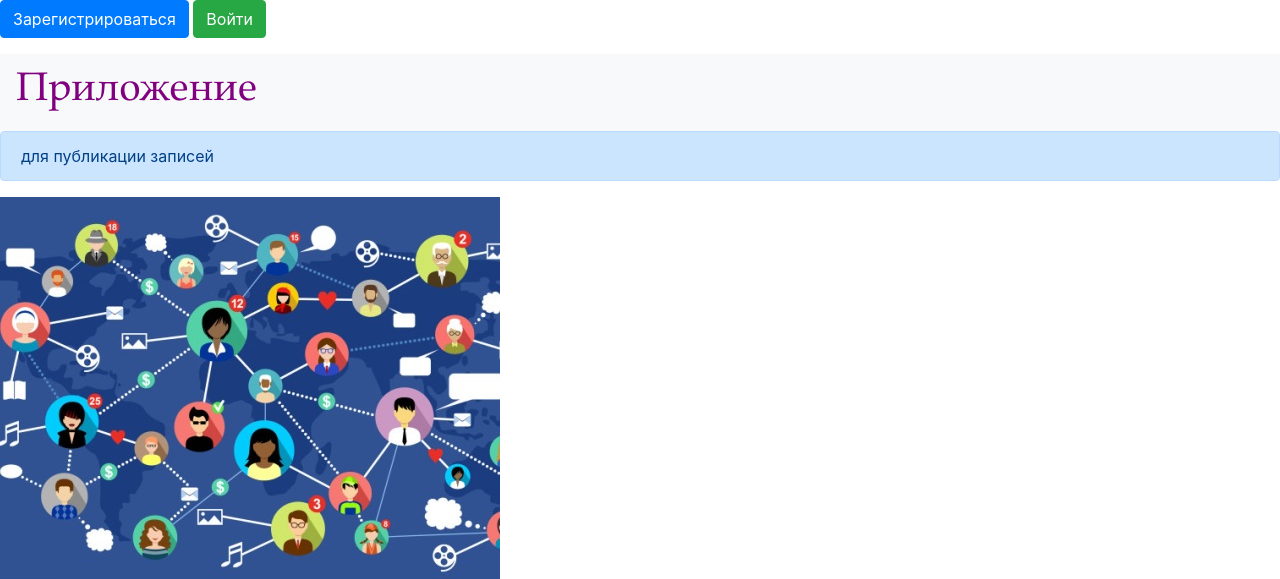
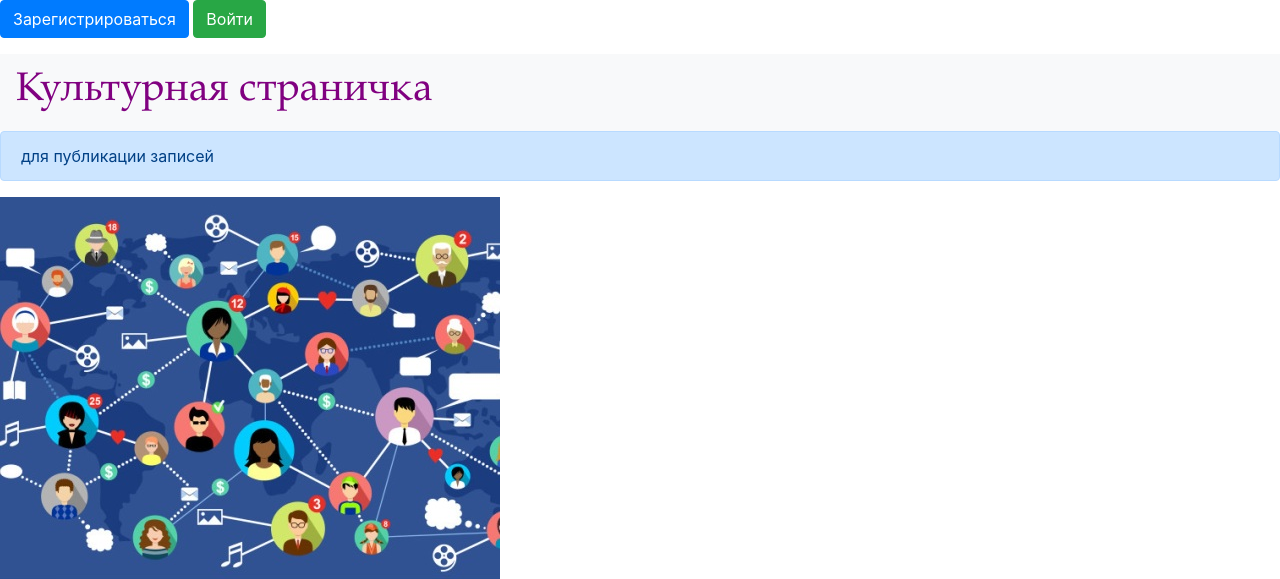
Before and after one commit to polina-novinski/web, a Flask app: page / in a window 1280 px wide. Shown: the top 579 px of the page. Run offline with Flask 2, Linux system fonts and the light colour scheme; some libraries are stand-ins or nearby versions.

Commit message:
Update index.html

```diff
--- a/templates/index.html
+++ b/templates/index.html
@@ -5,7 +5,7 @@
     <a class="btn btn-success" href="/login">Войти</a>
 </p>
 <nav class="navbar navbar-light bg-light">
-    <h1><font color="purple" face="Palatino Linotype" style="font-weight:bolder-style:italic">Приложение</font></h1>
+    <h1><font color="purple" face="Palatino Linotype" style="font-weight:bolder-style:italic">Культурная страничка</font></h1>
     </nav>
 <div class="alert alert-primary" role="alert">
     для публикации записей
```
